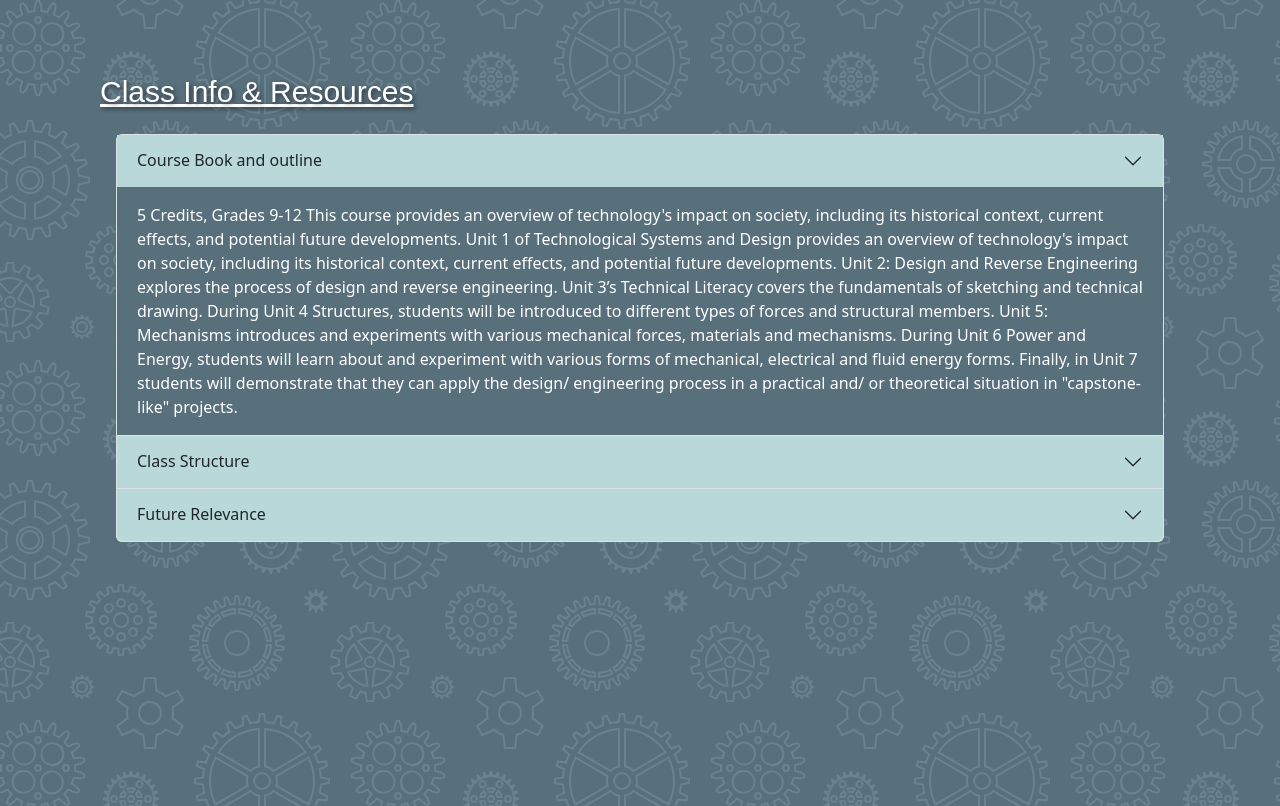
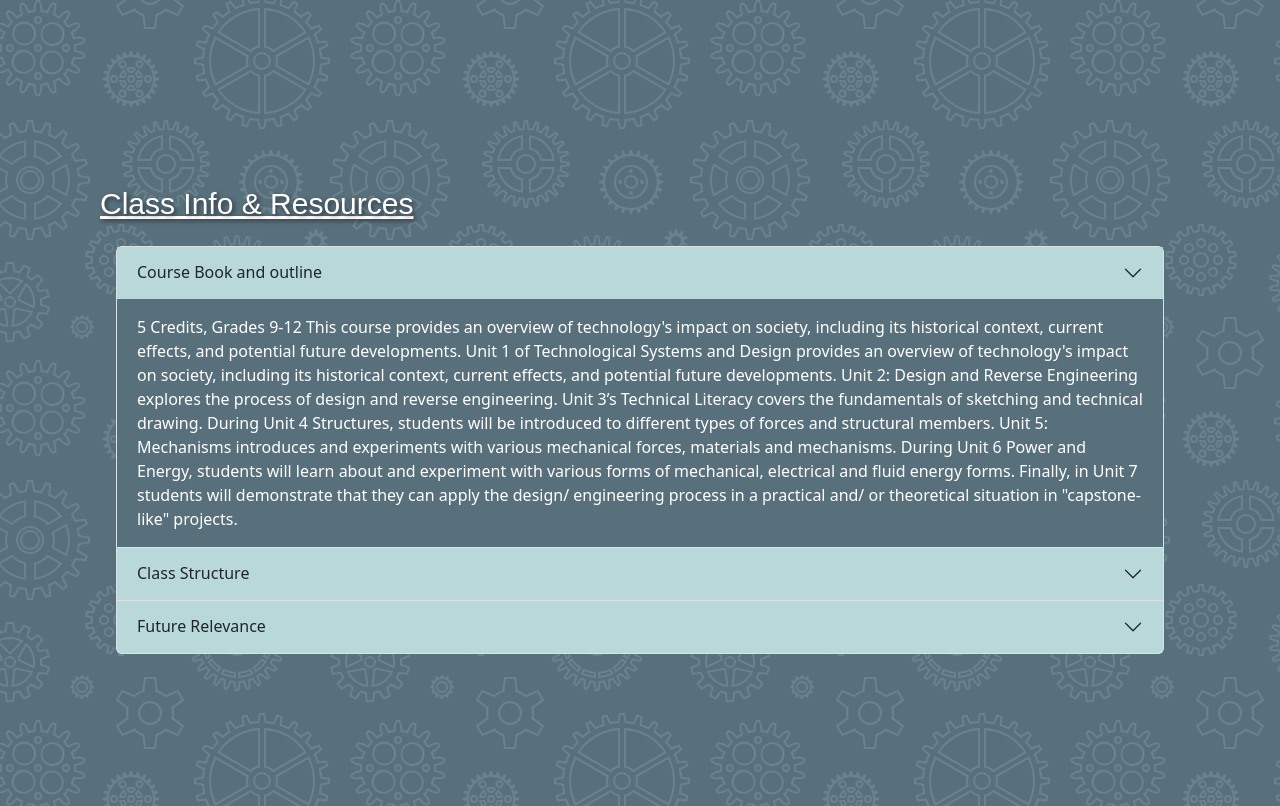
Before and after one commit to larisaa07/TechSystems, a plain HTML site: page courseInfo.html in a window 1280 px wide. Shown: the part 1300-2106 px from the top of the page. Drawn offline with nearby package versions, Linux system fonts and the light colour scheme; a web font is replaced by a local one.

Commit message:
fixed space

```diff
--- a/courseInfo.html
+++ b/courseInfo.html
@@ -150,11 +150,13 @@ Before teaching at Marlboro, I attended Howell High School and then studied Tech
       <!--end of about her section-->
 
       <!--class info and resources section-->
+      <div class="marg">
+
       <div class="row mt-5 " id ="crsInfo">
         <h2 class="clsinfo">Class Info & Resources</h2>
       </div>
 
-      <div class="size">
+
       <!--dropdowns-->
       <div class=" m-3 accordion mb-5" id="accordionExample">
         <div class="accordion-item ">
--- a/style.css
+++ b/style.css
@@ -404,8 +404,9 @@ font-style: normal;
         background-color:#B8D8D9;
     }
 
-.size{
+.marg{
     height:100vh;
+    margin-top:10rem;
 }
 
 #myBtn {
```
